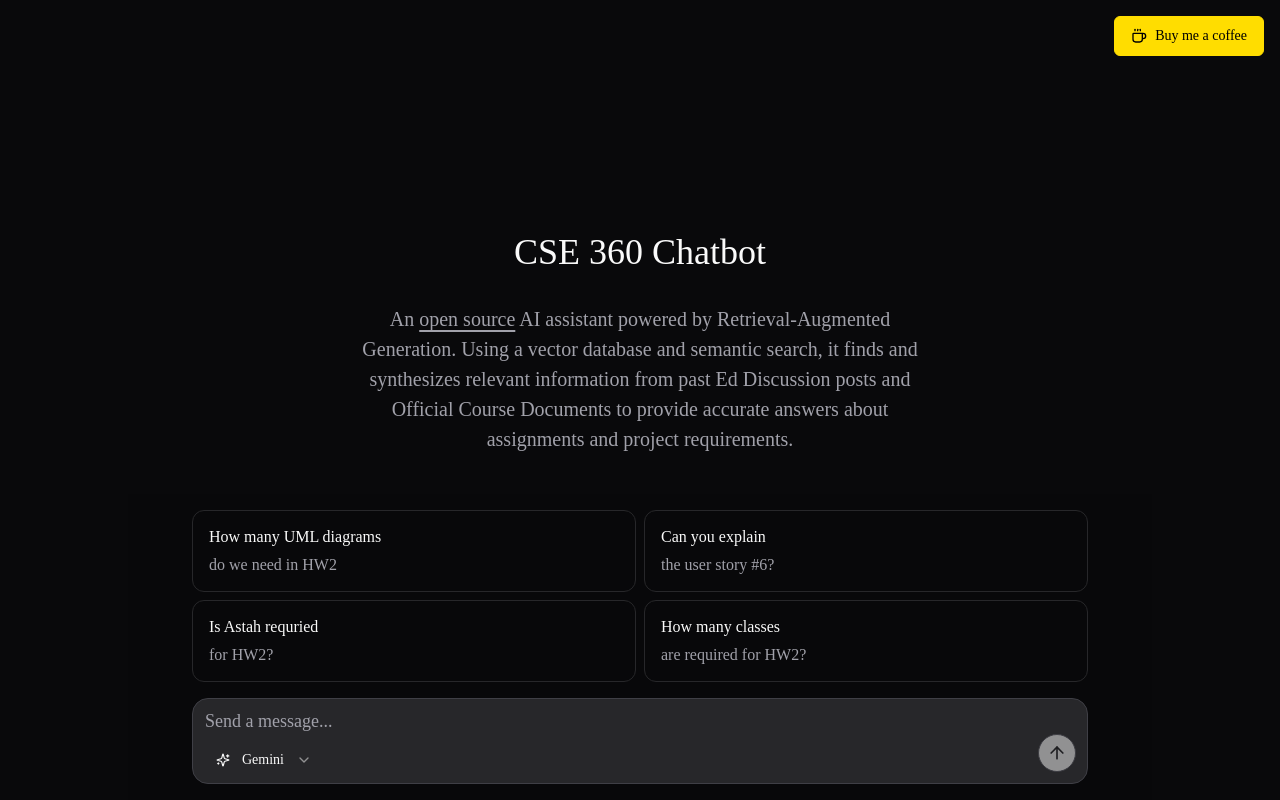
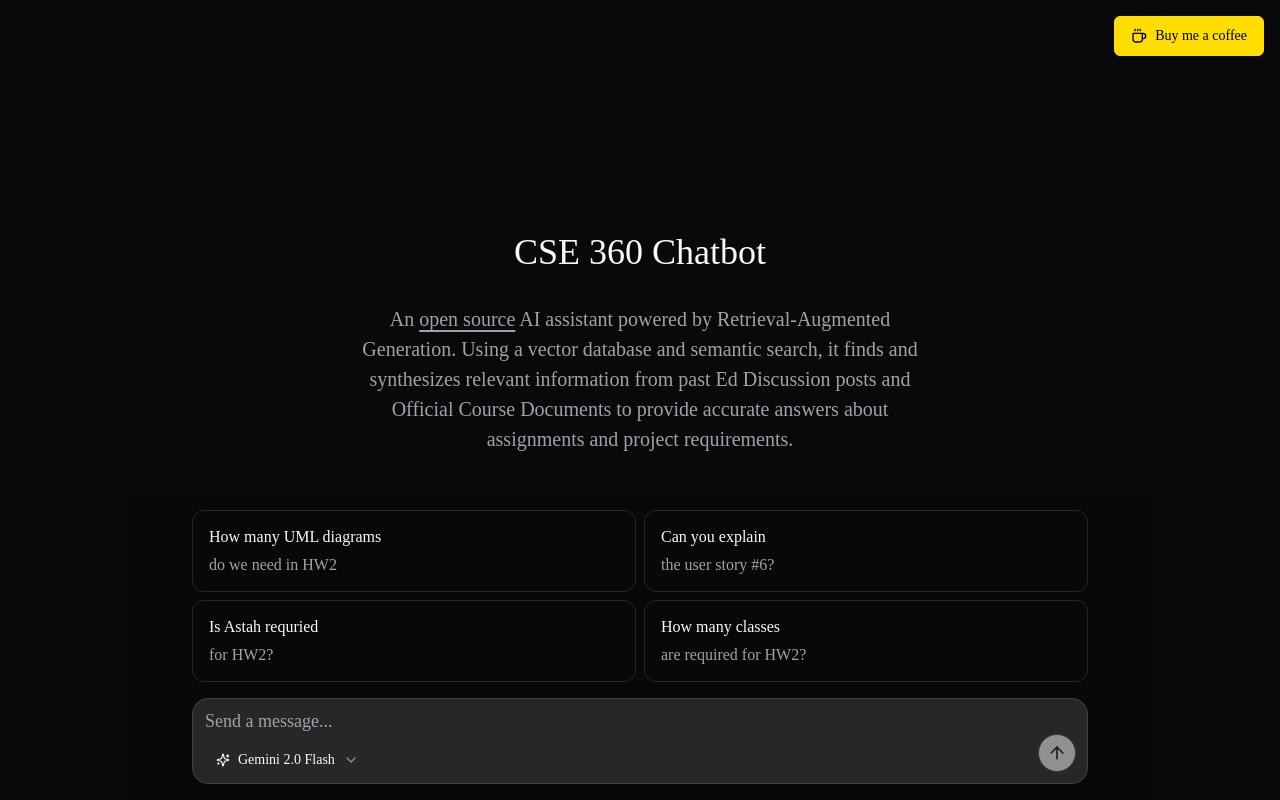
Before and after one commit to cjkehoe/cse-360-rag-chatbot, a Next.js app: page / in a window 1280 px wide. Built offline with nearby package versions, Linux system fonts and the light colour scheme.

Commit message:
AI model selector UI update

```diff
--- a/app/api/chat/route.ts
+++ b/app/api/chat/route.ts
@@ -13,7 +13,7 @@ export async function POST(req: Request) {
     const { messages, model } = await req.json();
 
     const modelConfig = model === 'gpt4'
-      ? openai('gpt-4-turbo')
+      ? openai('gpt-4o-mini')
       : google('gemini-2.0-flash', {
           safetySettings: [
             {
--- a/components/ModelSelector.tsx
+++ b/components/ModelSelector.tsx
@@ -18,22 +18,22 @@ interface ModelSelectorProps {
 export function ModelSelector({ model, onModelChange }: ModelSelectorProps) {
   return (
     <Select value={model} onValueChange={onModelChange}>
-      <SelectTrigger className="w-[120px] h-8 gap-2 border-none bg-transparent hover:bg-muted/50 hover:text-accent-foreground focus:ring-0 focus-visible:ring-0 focus-visible:ring-offset-0">
-        <SparklesIcon className="size-3.5" />
-        <SelectValue placeholder="Select model" />
+      <SelectTrigger className="w-[180px] h-8 gap-2 border-none bg-transparent hover:bg-muted/50 hover:text-accent-foreground focus:ring-0 focus-visible:ring-0 focus-visible:ring-offset-0 justify-start">
+        <SparklesIcon className="size-3.5 shrink-0" />
+        <SelectValue placeholder="Select model" className="text-left" />
       </SelectTrigger>
-      <SelectContent className="border-none bg-muted backdrop-blur-sm">
+      <SelectContent className="border-none bg-muted backdrop-blur-sm min-w-[180px]">
         <SelectItem
           value="gemini"
-          className="font-medium focus:bg-muted focus:text-foreground cursor-pointer"
+          className="font-medium focus:bg-muted focus:text-foreground cursor-pointer whitespace-nowrap text-left pl-2"
         >
-          Gemini
+          Gemini 2.0 Flash
         </SelectItem>
         <SelectItem
           value="gpt4"
-          className="font-medium focus:bg-muted focus:text-foreground cursor-pointer"
+          className="font-medium focus:bg-muted focus:text-foreground cursor-pointer whitespace-nowrap text-left pl-2"
         >
-          GPT-4
+          GPT-4o-mini
         </SelectItem>
       </SelectContent>
     </Select>
```
